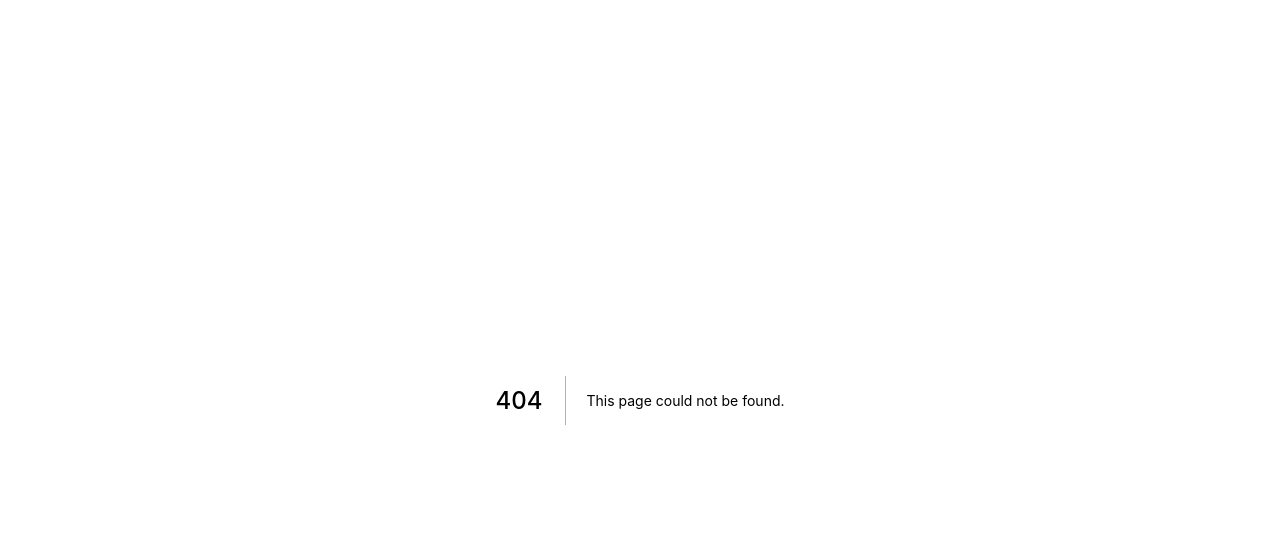
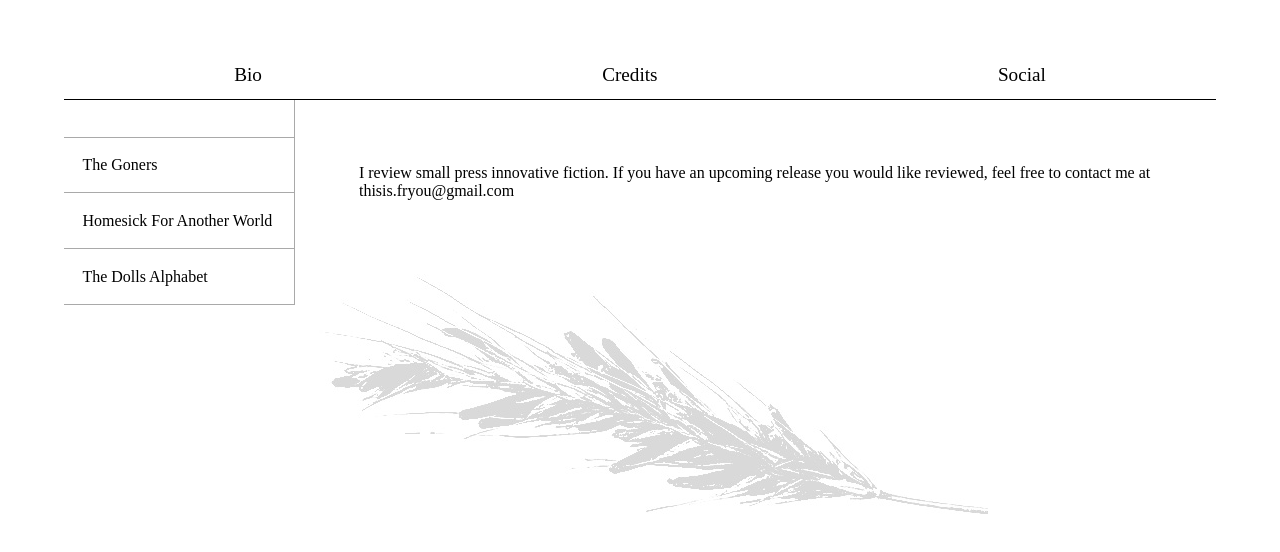
Before and after one commit to perfidiousscript/home_page, a Next.js app: page /reviews in a window 1280 px wide. Before the commit this address had no page. Shown: the top 552 px of the page. Built offline with nearby package versions, Linux system fonts and the light colour scheme.

Commit message:
some more clean up, adds review section

```diff
--- a/components/header.js
+++ b/components/header.js
@@ -15,6 +15,9 @@ export default function Header() {
       <div className={styles.headerLink}>
         <Link href="social">Social</Link>
       </div>
+      {
+        // <div className={styles.headerLink}></div>
+      }
     </div>
   );
 }
--- /dev/null
+++ b/pages/reviews/index.js
@@ -0,0 +1,34 @@
+import Head from "next/head";
+import Image from "next/image";
+import React, { useState } from "react";
+import styles from "../../styles/Reviews.module.css";
+import Link from "next/link";
+import Header from "../../components/header.js";
+import { reviews } from "../../public/reviews.js";
+
+export default function Reviews() {
+  function generateLeftBarEntries() {
+    let reviewEntries = [];
+
+    for (const entry in reviews) {
+      reviewEntries.push(
+        <div className={styles.leftBarEntry}>{reviews[entry]["title"]}</div>
+      );
+    }
+
+    return reviewEntries;
+  }
+
+  const [entry, setEntry] = useState("default");
+
+  return (
+    <div className={styles.content}>
+      <Header />
+      <div className={styles.reviewContainer}>
+        <div className={styles.leftBar}>{generateLeftBarEntries()}</div>
+        <div className={styles.reviewTitle}>{reviews[entry].title}</div>
+        <div className={styles.reviewBody}>{reviews[entry].body}</div>
+      </div>
+    </div>
+  );
+}
--- /dev/null
+++ b/public/reviews.js
@@ -0,0 +1,27 @@
+export const reviews = {
+  default: {
+    title: null,
+    body:
+      "I review small press innovative fiction. If you have an upcoming release you would like reviewed, feel free to contact me at thisis.fryou@gmail.com",
+  },
+  the_goners: {
+    title: "The Goners",
+    author: "Mark Gluth",
+    body:
+      "Utterly beautiful. Utterly brilliant. Utterly wracked with pain. First, the sentences. These are all turned inside out, as if the world they represent is itself turned from within. They slow your reading, cause you to lurch and jitter in your reading like the ones they represent bolt and halt through their own lives. This is not some hack or trick but a pure representation, the psychopomp's bare narration. Then the characters themselves: burnt into their pain, placed into a world turned utterly against them at every turn. We are no different but we can only appreciate their starkness. Not only this, they are forced to live their pain through repeated emanations, cut into their various avatars by some cruel and distant god. Even through death their is no solution, even in mourning there is no relief. Identity, joy, pain, death are held up like lightless crystals, their facets shining points of blinding illumination on some awful chambers of the heart. These stories are not linked, they are interwoven, some ingrown labyrinth, some nested prison. These stories grow slowly, imperceptibly, one within another ultimately into something so much grater than their parts. Stunning contemporary fiction. Challenging, beautiful and terribly singular.",
+  },
+  homesick_for_another_world: {
+    title: "Homesick For Another World",
+    author: "Otessa Moshfegh",
+    body:
+      "Fantastic. Why are Moshfegh's short stories so incredible? Because she comes to points where other writers would languish or spin out or recoil in fear, where the story would get bogged down in over plotting or exposition and she (somehow) pushes through in majestic and unforseeable ways. Watching these moments is like seeing a rock climber come to an impassable flat spot on the rock face,and instead of shimmying aside or retracing their steps simply leaping over the spot. It's like seeing someone break the sound barrier for the first time.",
+  },
+  the_dolls_alphabet: {
+    title: "The Dolls Alphabet",
+    author: "Camilla Grudova",
+    body:
+      "Fantastic stuff. A mirror. Imagine that many things we take for granted in our world would horrify the inhabitants of Grudova's world(s) just as the things that they take for granted horrify us.",
+  },
+};
+
+// {title:"title",author:"author",pub_info:"Pub Info",body:"body"}
--- a/styles/Bio.module.css
+++ b/styles/Bio.module.css
@@ -1,5 +1,5 @@
 .bio {
-  margin: auto;
+  margin: 5% auto;
   width: 50%;
   display: flex;
   flex-direction: column;
--- a/styles/Credits.module.css
+++ b/styles/Credits.module.css
@@ -1,5 +1,5 @@
 .credits {
-  margin: auto;
+  margin: 5% auto;
   width: 60%;
   overflow: scroll;
   font-family: Fraunces;
--- a/styles/Header.module.css
+++ b/styles/Header.module.css
@@ -1,5 +1,5 @@
 .header {
-  margin: 5%;
+  margin: 5% 5% 0 5%;
   padding: 0 0 1% 0;
   display: flex;
   font-size: larger;
--- a/styles/Home.module.css
+++ b/styles/Home.module.css
@@ -33,7 +33,7 @@
 }
 
 .bio {
-  margin: auto;
+  margin: 5% auto;
   width: 50%;
   display: flex;
   flex-direction: column;
--- /dev/null
+++ b/styles/Reviews.module.css
@@ -0,0 +1,25 @@
+.reviewContainer {
+  display: flex;
+}
+
+.leftBar {
+  border-right: 1px solid darkgray;
+  margin-left: 5%;
+  width: 20%;
+}
+
+.reviewBody {
+  font-family: Fraunces;
+  margin: 5%;
+}
+
+.leftBarEntry {
+  font-family: Fraunces;
+  padding: 8%;
+  border-bottom: 1px solid darkgray;
+}
+
+.leftBarEntry:hover {
+  background-color: lightgray;
+  color: white;
+}
--- a/styles/Social.module.css
+++ b/styles/Social.module.css
@@ -1,4 +1,5 @@
 .body {
+  margin: 5% auto;
   display: flex;
   flex-direction: column;
   align-items: center;
```
